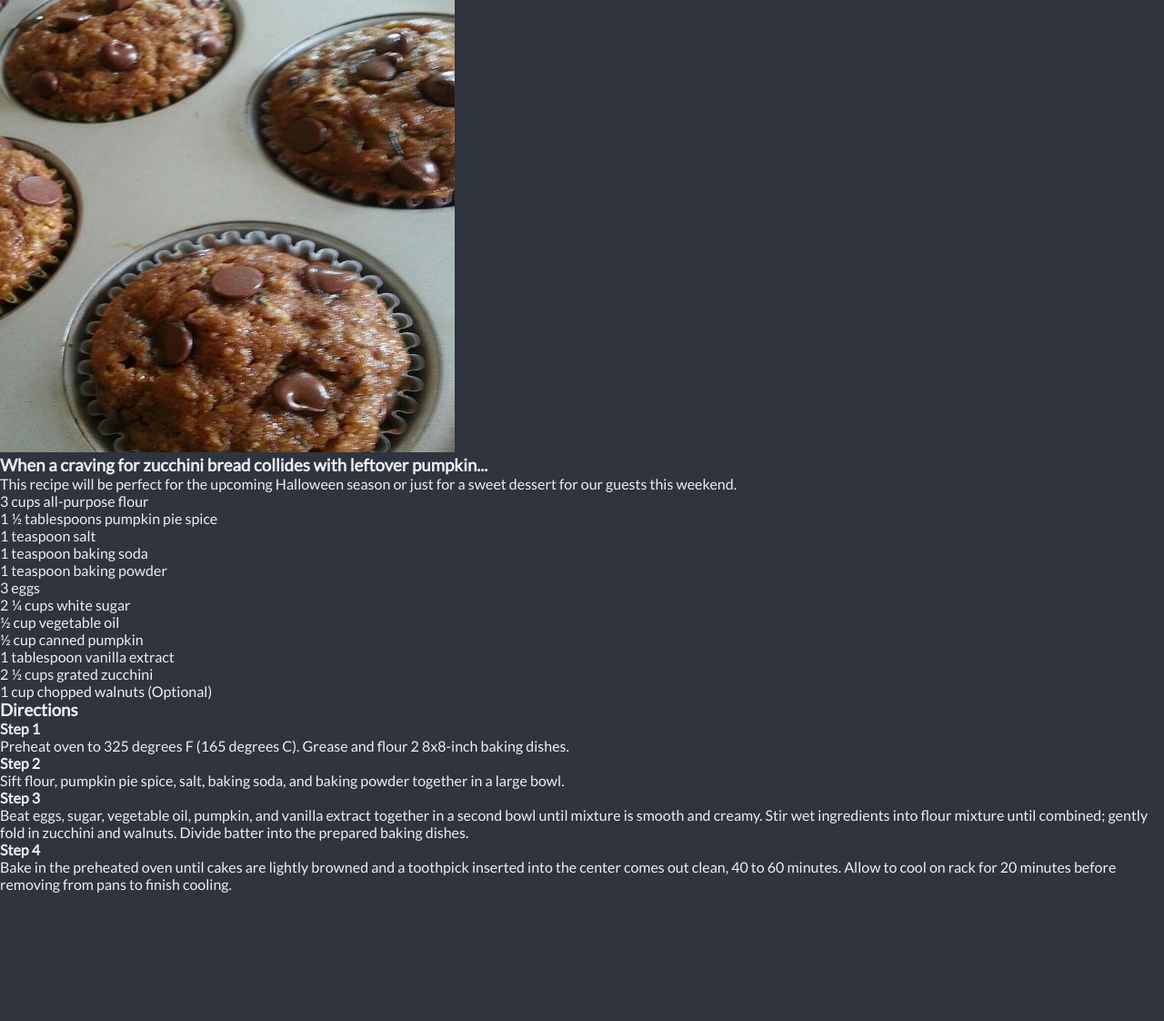
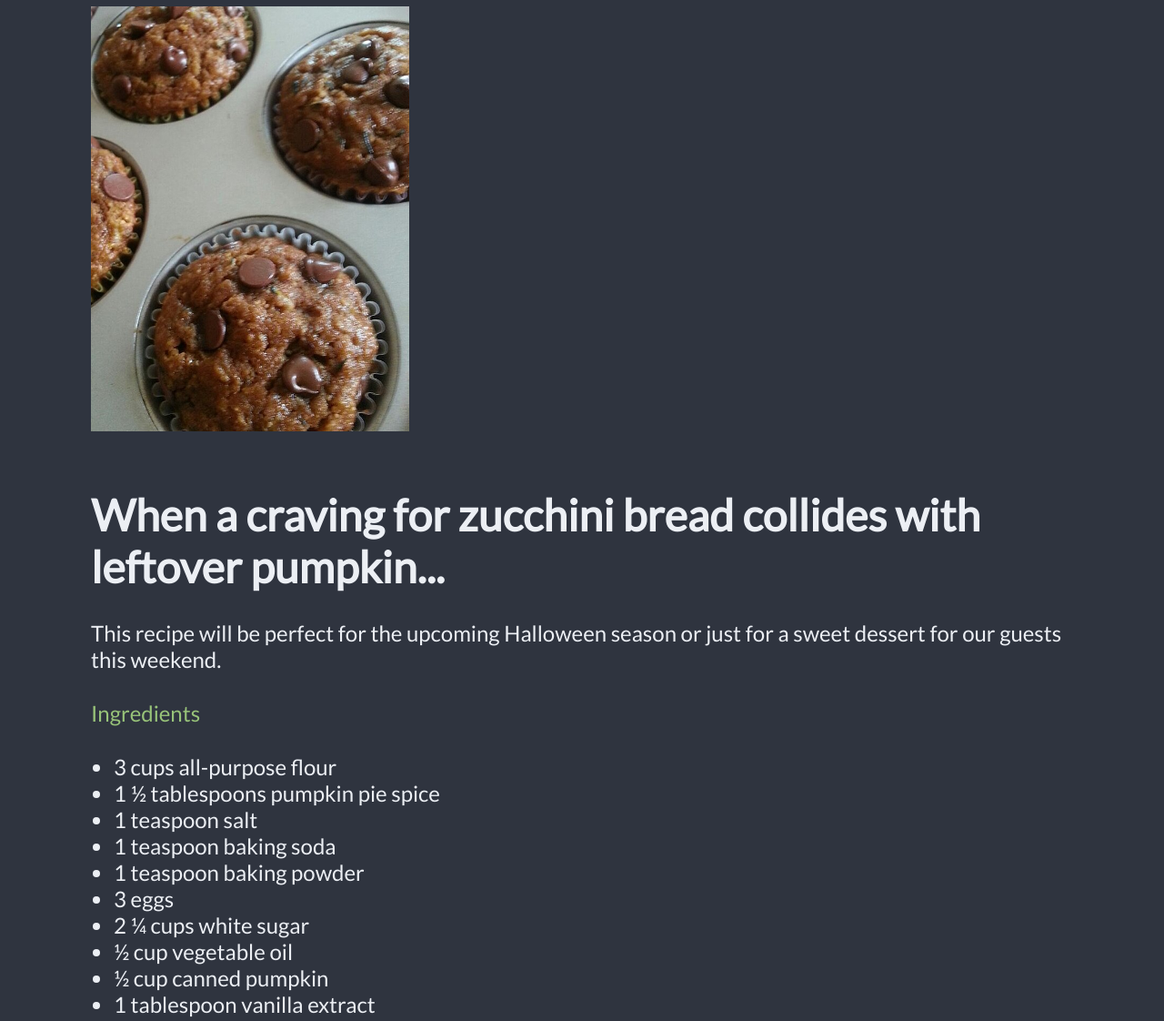
Before and after one commit to grmnmtz/odin-recipes, a plain HTML site: page recipes/pumpkin-cake.html in a window 1280 px wide. Shown: the part 175-1297 px from the top of the page at 91% size. Before the commit the page ends 1156 px from the top, so only its background shows below. Drawn offline with Linux system fonts and the light colour scheme.

Commit message:
add pumpink recipe styling

```diff
--- a/css/styles.css
+++ b/css/styles.css
@@ -55,6 +55,13 @@ h1 {
   padding: 10px 100px 60px 100px;
 }
 
+.recipe-pumpkin {
+  height: auto;
+  width: 350px;
+  margin: 0 auto;
+  padding: 10px 100px 60px 100px;
+}
+
 .recipe-introduction {
   font-size: 48px;
   margin: 0 auto;
--- a/recipes/pumpkin-cake.html
+++ b/recipes/pumpkin-cake.html
@@ -17,16 +17,18 @@
     <h1>Pumpkin Zucchini Bread/ Cake</h1>
     <img
       src="../images/pumpkincake.jpeg"
-      width="500"
-      height="500"
+      class="recipe-pumpkin"
       alt="chicken recipe"
     />
-    <h3>When a craving for zucchini bread collides with leftover pumpkin...</h3>
-    <p>
+    <h3 class="recipe-introduction">
+      When a craving for zucchini bread collides with leftover pumpkin...
+    </h3>
+    <p class="recipe-paragraph">
       This recipe will be perfect for the upcoming Halloween season or just for
       a sweet dessert for our guests this weekend.
     </p>
-    <ul>
+    <h3 class="ingredients">Ingredients</h3>
+    <ul class="ingredients-container">
       <li>3 cups all-purpose flour</li>
       <li>1 ½ tablespoons pumpkin pie spice</li>
       <li>1 teaspoon salt</li>
@@ -41,24 +43,24 @@
       <li>1 cup chopped walnuts (Optional)</li>
     </ul>
 
-    <h3>Directions</h3>
-    <ol>
+    <h3 class="directions">Directions</h3>
+    <ol class="directions-container">
       <li>
-        <p><strong>Step 1</strong></p>
+        <p class="step"><strong>Step 1</strong></p>
         <p>
           Preheat oven to 325 degrees F (165 degrees C). Grease and flour 2
           8x8-inch baking dishes.
         </p>
       </li>
       <li>
-        <p><strong>Step 2</strong></p>
+        <p class="step"><strong>Step 2</strong></p>
         <p>
           Sift flour, pumpkin pie spice, salt, baking soda, and baking powder
           together in a large bowl.
         </p>
       </li>
       <li>
-        <p><strong>Step 3</strong></p>
+        <p class="step"><strong>Step 3</strong></p>
         <p>
           Beat eggs, sugar, vegetable oil, pumpkin, and vanilla extract together
           in a second bowl until mixture is smooth and creamy. Stir wet
@@ -67,7 +69,7 @@
         </p>
       </li>
       <li>
-        <p><strong>Step 4</strong></p>
+        <p class="step"><strong>Step 4</strong></p>
         <p>
           Bake in the preheated oven until cakes are lightly browned and a
           toothpick inserted into the center comes out clean, 40 to 60 minutes.
```
